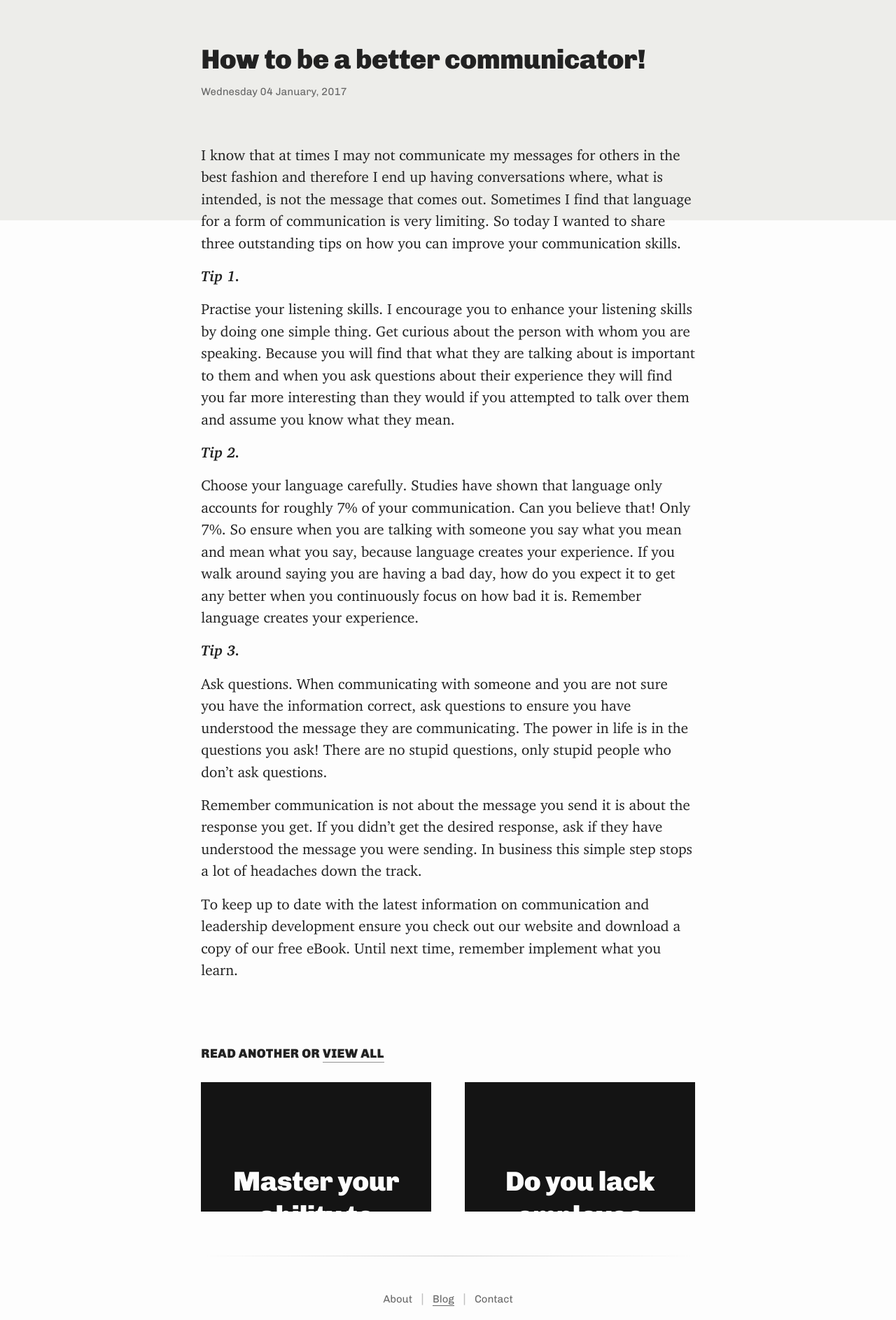
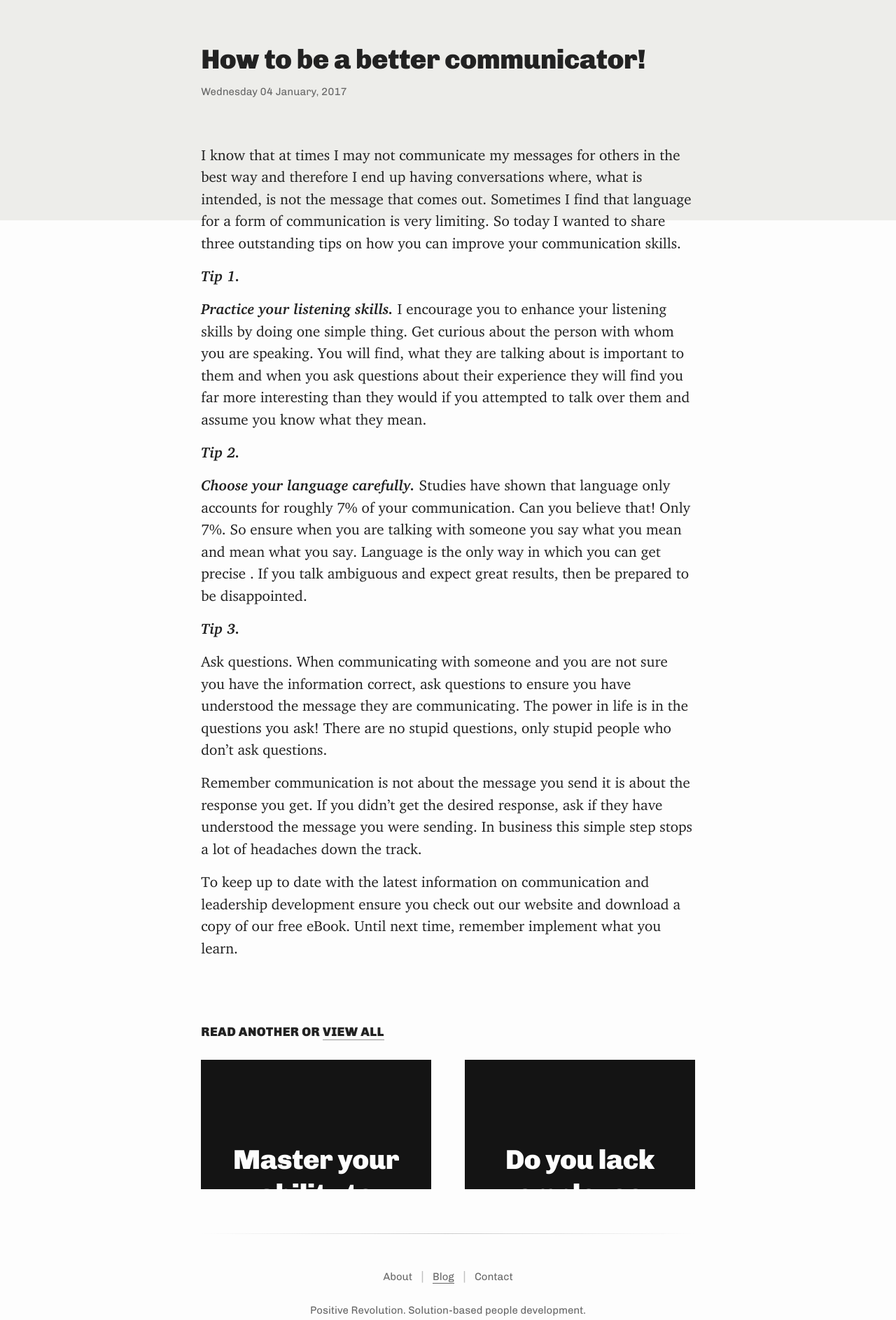
Before and after one commit to callumflack/positive-revolution, a Jekyll site: the page built from _posts/2017-01-04-how-to-be-a-better-communicator.markdown, in a window 1280 px wide. Shown: the part 867-2754 px from the top of the page at 70% size. Built offline with Jekyll 4.4.1, drawn with Linux system fonts in a browser that asks for light colours.

Commit message:
Updated How To Be A Better Communicator

```diff
--- a/_posts/2017-01-04-how-to-be-a-better-communicator.markdown
+++ b/_posts/2017-01-04-how-to-be-a-better-communicator.markdown
@@ -3,15 +3,15 @@
 date: 2017-01-04 23:21:00 Z
 ---
 
-I know that at times I may not communicate my messages for others in the best fashion and therefore I end up having conversations where, what is intended, is not the message that comes out.  Sometimes I find that language for a form of communication is very limiting.  So today I wanted to share three outstanding tips on how you can improve your communication skills.
+I know that at times I may not communicate my messages for others in the best way and therefore I end up having conversations where, what is intended, is not the message that comes out.  Sometimes I find that language for a form of communication is very limiting.  So today I wanted to share three outstanding tips on how you can improve your communication skills.
 
 **Tip 1.**
 
-Practise your listening skills.  I encourage you to enhance your listening skills by doing one simple thing.  Get curious about the person with whom you are speaking.  Because you will find that what they are talking about is important to them and when you ask questions about their experience they will find you far more interesting than they would if you attempted to talk over them and assume you know what they mean.
+**Practice your listening skills.**  I encourage you to enhance your listening skills by doing one simple thing.  Get curious about the person with whom you are speaking.  You will find, what they are talking about is important to them and when you ask questions about their experience they will find you far more interesting than they would if you attempted to talk over them and assume you know what they mean.
 
 **Tip 2.**
 
-Choose your language carefully.  Studies have shown that language only accounts for roughly 7% of your communication.  Can you believe that! Only 7%.  So ensure when you are talking with someone you say what you mean and mean what you say, because language creates your experience.  If you walk around saying you are having a bad day, how do you expect it to get any better when you continuously focus on how bad it is.  Remember language creates your experience.
+**Choose your language carefully.**  Studies have shown that language only accounts for roughly 7% of your communication.  Can you believe that! Only 7%.  So ensure when you are talking with someone you say what you mean and mean what you say. Language is the only way in which you can get precise . If you talk ambiguous and expect great results, then be prepared to be disappointed.
 
 **Tip 3.**
 
```
